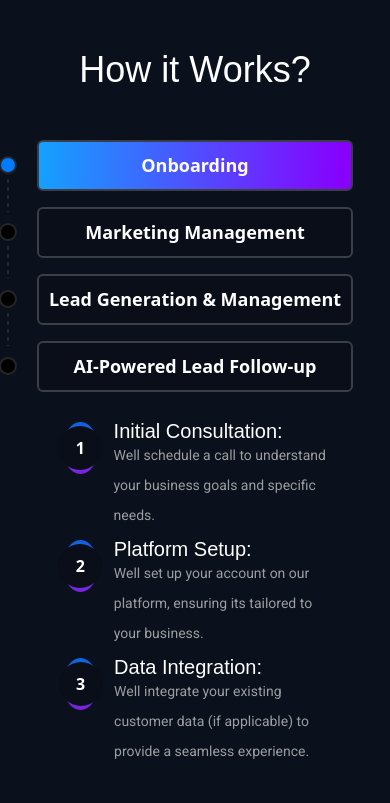
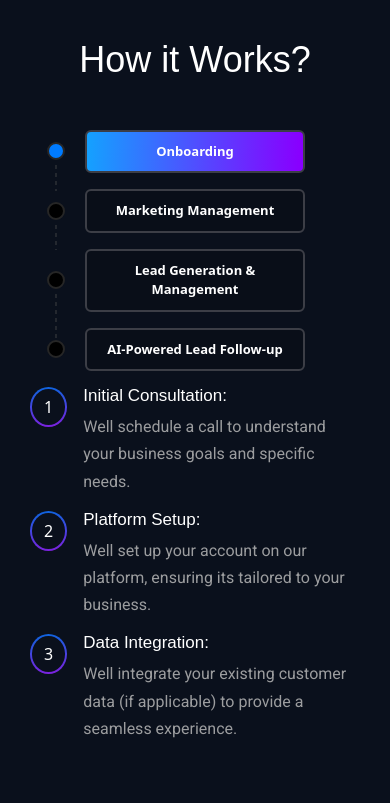
Before and after one commit to muhzee733/4ir, a Next.js app: page /landing/leadgeneration in a window 390 px wide. Shown: the part 3286-4089 px from the top of the page. Built offline with nearby package versions, Linux system fonts and the light colour scheme.

Commit message:
timeline done

```diff
--- a/src/pages/landing/leadgeneration/aivoiceCalling.css
+++ b/src/pages/landing/leadgeneration/aivoiceCalling.css
@@ -464,67 +464,54 @@
   display: flex;
   align-items: center;
   justify-content: center;
-  gap: 100px;
-  min-width: 90%;
-}
-
-.timeline-left {
+  /* gap: 100px; */
+  /* min-width: 90%; */
+}
+
+/* .timeline-left {
   align-items: flex-start;
   max-width: 50%;
-}
-
-.timeline-right {
+} */
+
+/* .timeline-right {
   max-width: 50%;
+} */
+.timeline-body{
+  width: 90%;
 }
 
 .number {
-  position: relative;
   display: flex;
   justify-content: center;
   align-items: center;
-  width: 60px;
-  height: 52px;
+  width: 40px;
+  height: 40px !important;
   border-radius: 50%;
-  background-image: linear-gradient(355.66deg, #9A0FDF -22.64%, #0F64DF 96.47%);
-  color: white;
-}
-
-.number span {
-  position: absolute;
-  background: var(--accordian-body-color);
-  width: 44px;
-  height: 44px;
+  background-color: #00BDFF;
+  background: linear-gradient(355.66deg, #9A0FDF -22.64%, #0F64DF 96.47%);
+}
+.number-span{
+  background-color: var(--backgorund);
+  width: 90%;
+  height: 90%;
   border-radius: 50%;
-  display: flex;
-  justify-content: center;
-  align-items: center;
-  font-size: 20px;
-  font-weight: 600;
-}
-
-.number3 {
-  position: relative;
-  display: flex;
-  justify-content: center;
-  align-items: center;
-  width: 56px;
-  height: 50px;
-  border-radius: 50%;
-  background-image: linear-gradient(355.66deg, #9A0FDF -22.64%, #0F64DF 96.47%);
-  color: white;
-}
-
-.number3 span {
-  position: absolute;
-  background: var(--accordian-body-color);
-  width: 44px;
-  height: 44px;
-  border-radius: 50%;
-  display: flex;
-  justify-content: center;
-  align-items: center;
-  font-size: 20px;
-  font-weight: 600;
+}
+
+
+.timeline-content {
+  width: 85%;
+  margin: 0 auto;
+}
+
+.timeline-left {
+  width: 40% !important;
+}
+
+.timeline-right {
+  width: 60% !important;
+}
+.timeline-right-content{
+  width: 100%;
 }
 
 .nav-link:hover {
@@ -539,8 +526,9 @@
   background: #00000021;
   border: 2px solid var(--border);
   border-radius: 10px;
-  padding: 15px 20px;
-  font-size: 27px;
+  width: 360px;
+  padding: 15px !important;
+  font-size: 20px;
   color: white;
   font-weight: 600;
   position: relative;
@@ -589,16 +577,6 @@
 .client-height2 {
   height: 80% !important;
 }
-
-.timeline-right-content p {
-  font-size: 17px !important;
-  line-height: 20px !important;
-}
-
-.tab-pane .timeline-right-content:nth-of-type(3) .number {
-  width: 80px !important;
-}
-
 .swiper-wrapper {
   padding: 50px 0px;
 }
@@ -623,9 +601,9 @@
   font-size: 24px !important;
 }
 
-.timeline {
+/* .timeline {
   padding: 100px 0px;
-}
+} */
 
 .clientcontent1 {
   width: 160px;
@@ -822,7 +800,22 @@
     width: 70%;
   }
 
-  .tab-pane .timeline-right-content:nth-of-type(1) .number {
+  .timeline-left {
+    width: 40% !important;
+    /* margin-right: 20px; */
+  }
+
+  .timeline-right {
+    width: 60% !important;
+  }
+
+  .nav-link {
+    width: 100%;
+    padding: 10px !important;
+    font-size: 26px;
+  }
+
+  /* .tab-pane .timeline-right-content:nth-of-type(1) .number {
     width: 50px !important;
   }
 
@@ -832,7 +825,7 @@
 
   .tab-pane .timeline-right-content:nth-of-type(3) .number {
     width: 60px !important;
-  }
+  } */
 }
 
 @media screen and (max-width: 1399px) {
@@ -841,14 +834,14 @@
     line-height: 80px !important;
   }
 
-  .timeline-content {
+  /* .timeline-content {
     gap: 40px !important;
-  }
-
-  .timeline-right-content p {
+  } */
+
+  /* .timeline-right-content p {
     font-size: 20px !important;
     line-height: 30px !important;
-  }
+  } */
 
   .swiper-wrapper {
     justify-content: center;
@@ -874,7 +867,7 @@
     width: 22%;
   }
 
-  .tab-pane .timeline-right-content:nth-of-type(1) .number {
+  /* .tab-pane .timeline-right-content:nth-of-type(1) .number {
     width: 70px !important;
   }
 
@@ -884,7 +877,7 @@
 
   .tab-pane .timeline-right-content:nth-of-type(3) .number {
     width: 85px !important;
-  }
+  } */
 
   .banner-second-heading {
     width: 70%;
@@ -980,25 +973,10 @@
     width: 48% !important;
   }
 
-  .timeline-content {
-    gap: 50px;
-  }
-
-  .tab-pane .timeline-right-content:nth-of-type(1) .number {
-    width: 70px !important;
-  }
-
-  .tab-pane .timeline-right-content:nth-of-type(2) .number {
-    width: 75px !important;
-  }
-
-  .tab-pane .timeline-right-content:nth-of-type(3) .number {
-    width: 84px !important;
-  }
-
   .nav-link {
+    width: 310px;
     padding: 10px !important;
-    font-size: 23px;
+    font-size: 19px;
   }
 
   .card3-body h5 {
@@ -1109,53 +1087,30 @@
     font-size: 20px !important;
     line-height: 30px !important;
   }
-
   .timeline-content {
-    gap: 30px;
+    width: 100% !important;
+    margin: 0 auto;
+  }
+  .timeline-body h6{
+    font-size: 17px !important;
+  }
+  .timeline-body p{
+    font-size: 16px !important;
+  }
+  .timeline-left {
+    width: 100% !important;
+    display: flex;
+    justify-content: center;
+  }
+
+  .timeline-right {
+    width: 100% !important;
   }
 
   .nav-link {
-    font-size: 18px;
-  }
-
-  .tab-pane .timeline-right-content:nth-of-type(1) .number {
-    width: 85px !important;
-  }
-
-  .tab-pane .timeline-right-content:nth-of-type(1) .number span {
-    font-size: 16px !important;
-  }
-
-  .tab-pane .timeline-right-content:nth-of-type(2) .number {
-    width: 85px !important;
-  }
-
-  .tab-pane .timeline-right-content:nth-of-type(2) .number span {
-    font-size: 16px !important;
-  }
-
-  .tab-pane .timeline-right-content:nth-of-type(3) .number {
-    width: 100px !important;
-  }
-
-  .tab-pane .timeline-right-content:nth-of-type(3) .number span {
-    font-size: 16px !important;
-  }
-
-  .timeline-content {
-    gap: 30px !important;
-  }
-
-  .timeline-right-content {
-    margin-bottom: 10px !important;
-  }
-
-  .timeline-right-content h6 {
-    font-size: 20px !important;
-  }
-
-  .timeline-right-content p {
-    font-size: 14px !important;
+    width: 266px;
+    padding: 10px !important;
+    font-size: 15px;
   }
 
   .future-wrapper {
@@ -1218,7 +1173,7 @@
     line-height: 40px !important;
   }
 
-  .tab-pane .timeline-right-content:nth-of-type(1) .number {
+  /* .tab-pane .timeline-right-content:nth-of-type(1) .number {
     width: 52px !important;
   }
 
@@ -1228,11 +1183,11 @@
 
   .tab-pane .timeline-right-content:nth-of-type(3) .number {
     width: 65px !important;
-  }
-
-  .timeline-right-content h6 {
+  } */
+
+  /* .timeline-right-content h6 {
     margin: 0px !important;
-  }
+  } */
 
   .aiPoweredIndustries-content p {
     width: 100%;
@@ -1243,13 +1198,13 @@
     flex-direction: column !important;
   }
 
-  .timeline-left {
+  /* .timeline-left {
     max-width: 100% !important;
-  }
-
-  .timeline-right {
+  } */
+
+  /* .timeline-right {
     max-width: 100% !important;
-  }
+  } */
 
   h2 {
     font-size: 36px !important;
@@ -1344,9 +1299,9 @@
     max-width: 80% !important;
   }
 
-  .timeline-right {
+  /* .timeline-right {
     max-width: 80% !important;
-  }
+  } */
 
   .aifuturecard .card3 h5 {
     font-size: 18px !important;
@@ -1405,7 +1360,7 @@
     margin-bottom: 10px !important;
   }
 
-  .tab-pane .timeline-right-content:nth-of-type(1) .number {
+  /* .tab-pane .timeline-right-content:nth-of-type(1) .number {
     width: 75px !important;
   }
 
@@ -1415,6 +1370,11 @@
 
   .tab-pane .timeline-right-content:nth-of-type(3) .number {
     width: 93px !important;
+  } */
+  .nav-link {
+    width: 220px;
+    padding: 10px !important;
+    font-size: 13px;
   }
 
   p {
@@ -1574,9 +1534,9 @@
     margin: 0px 0px 50px 0px !important;
   }
 
-  .timeline {
+  /* .timeline {
     padding: 50px 0px;
-  }
+  } */
 
   .banner-heading-top {
     width: 90% !important;
--- a/src/pages/landing/leadgeneration/index.jsx
+++ b/src/pages/landing/leadgeneration/index.jsx
@@ -394,7 +394,7 @@ export default function AiVoiceCalling() {
                     aria-orientation="vertical"
                   >
                     <button
-                      class="nav-link position-relative active"
+                      class="nav-link  active"
                       id="v-pills-home-tab"
                       data-bs-toggle="pill"
                       data-bs-target="#v-pills-home"
@@ -451,11 +451,11 @@ export default function AiVoiceCalling() {
                       role="tabpanel"
                       aria-labelledby="v-pills-home-tab"
                     >
-                      <div className="d-flex gap-3 timeline-right-content mb-3">
-                        <div className="number text-white position-relative">
-                          <span className="position-absolute">1</span>
+                      <div className="d-flex  timeline-right-content my-3">
+                        <div className="number text-white me-3">
+                          <span className="number-span d-flex justify-content-center align-items-center">1</span>
                         </div>
-                        <div>
+                        <div className="timeline-body">
                           <h6>Initial Consultation: </h6>
                           <p>
                             Well schedule a call to understand your business
@@ -464,10 +464,10 @@ export default function AiVoiceCalling() {
                         </div>
                       </div>
                         <div className="d-flex gap-3 timeline-right-content mb-3">
-                        <div className="number text-white position-relative">
-                          <span className="position-absolute">2</span>
+                          <div className="number text-white">
+                            <span className="number-span d-flex justify-content-center align-items-center">2</span>
                           </div>
-                        <div>
+                          <div className="timeline-body">
                             <h6>Platform Setup: </h6>
                             <p>
                               {" "}
@@ -478,9 +478,9 @@ export default function AiVoiceCalling() {
                         </div>
                         <div className="d-flex timeline-right-content gap-3 mb-3">
                           <div className="number text-white position-relative">
-                          <span className="position-absolute">3</span>
+                            <span className="number-span d-flex justify-content-center align-items-center">3</span>
                           </div>
-                        <div>
+                          <div className="timeline-body">
                             <h6>Data Integration: </h6>
                             <p>
                               {" "}
@@ -496,11 +496,11 @@ export default function AiVoiceCalling() {
                       role="tabpanel"
                       aria-labelledby="v-pills-profile-tab"
                     >
-                      <div className="d-flex gap-3 timeline-right-content mb-3">
+                      <div className="d-flex gap-3 timeline-right-content my-3">
                         <div className="number text-white position-relative">
-                          <span className="position-absolute">1</span>
+                          <span className="number-span d-flex justify-content-center align-items-center">1</span>
                         </div>
-                        <div>
+                        <div className="timeline-body">
                           <h6>Strategic Planning: </h6>
                           <p>
                             Our marketing experts will develop a customized marketing strategy aligned with your business objectives.
@@ -509,9 +509,9 @@ export default function AiVoiceCalling() {
                       </div>
                       <div className="d-flex gap-3 timeline-right-content mb-3">
                         <div className="number text-white position-relative">
-                          <span className="position-absolute">2</span>
+                          <span className="number-span d-flex justify-content-center align-items-center">2</span>
                         </div>
-                        <div>
+                        <div className="timeline-body">
                           <h6>Campaign Execution: </h6>
                           <p>
                             Well implement a range of marketing tactics, including.
@@ -520,9 +520,9 @@ export default function AiVoiceCalling() {
                       </div>
                       <div className="d-flex timeline-right-content gap-3 mb-3">
                         <div className="number text-white position-relative">
-                          <span className="position-absolute">3</span>
+                          <span className="number-span d-flex justify-content-center align-items-center">3</span>
                         </div>
-                        <div>
+                        <div className="timeline-body">
                           <h6>Performance Tracking: </h6>
                           <p>
                             Well monitor key metrics to measure the effectiveness of our marketing efforts and make data-driven adjustments.
@@ -536,11 +536,11 @@ export default function AiVoiceCalling() {
                       role="tabpanel"
                       aria-labelledby="v-pills-messages-tab"
                     >
-                      <div className="d-flex gap-3 timeline-right-content mb-3">
+                      <div className="d-flex gap-3 timeline-right-content  my-3">
                         <div className="number text-white position-relative">
-                          <span className="position-absolute">1</span>
+                          <span className="number-span d-flex justify-content-center align-items-center">1</span>
                         </div>
-                        <div>
+                        <div className="timeline-body">
                           <h6>Lead Capture:</h6>
                           <p>
                             Our marketing campaigns will generate high-quality leads that are captured and stored in Go HighLevel.
@@ -549,9 +549,9 @@ export default function AiVoiceCalling() {
                       </div>
                       <div className="d-flex gap-3 timeline-right-content mb-3">
                         <div className="number text-white position-relative">
-                          <span className="position-absolute">2</span>
+                          <span className="number-span d-flex justify-content-center align-items-center">2</span>
                         </div>
-                        <div>
+                        <div className="timeline-body">
                           <h6>Lead Qualification:
                           </h6>
                           <p>
@@ -561,9 +561,9 @@ export default function AiVoiceCalling() {
                       </div>
                       <div className="d-flex timeline-right-content gap-3 mb-3">
                         <div className="number text-white position-relative">
-                          <span className="position-absolute">3</span>
+                          <span className="number-span d-flex justify-content-center align-items-center">3</span>
                         </div>
-                        <div>
+                        <div className="timeline-body">
                           <h6>Lead Nurturing:</h6>
                           <p>
                             Well implement a lead nurturing strategy to keep leads engaged and move them through the sales funnel.
@@ -577,11 +577,11 @@ export default function AiVoiceCalling() {
                       role="tabpanel"
                       aria-labelledby="v-pills-settings-tab"
                     >
-                      <div className="d-flex gap-3 timeline-right-content mb-3">
+                      <div className="d-flex gap-3 timeline-right-content my-3">
                         <div className="number text-white position-relative">
-                          <span className="position-absolute">1</span>
+                          <span className="number-span d-flex justify-content-center align-items-center">1</span>
                         </div>
-                        <div>
+                        <div className="timeline-body">
                           <h6>Automated Follow-up:  </h6>
                           <p>
                             Our AI-powered voice calling system will automatically follow up with leads, saving you time and resources.
@@ -590,9 +590,9 @@ export default function AiVoiceCalling() {
                       </div>
                       <div className="d-flex gap-3 timeline-right-content mb-3">
                         <div className="number text-white position-relative">
-                          <span className="position-absolute">2</span>
+                          <span className="number-span d-flex justify-content-center align-items-center">2</span>
                         </div>
-                        <div>
+                        <div className="timeline-body">
                           <h6>Personalized Messages:</h6>
                           <p>
 
@@ -602,9 +602,9 @@ export default function AiVoiceCalling() {
                       </div>
                       <div className="d-flex timeline-right-content gap-3 mb-3">
                         <div className="number text-white position-relative">
-                          <span className="position-absolute">3</span>
+                          <span className="number-span d-flex justify-content-center align-items-center">3</span>
                         </div>
-                        <div>
+                        <div className="timeline-body">
                           <h6>Efficient Lead Qualification: </h6>
                           <p>
                             The AI will quickly identify qualified leads and prioritize them for further follow-up.
@@ -613,9 +613,9 @@ export default function AiVoiceCalling() {
                       </div>
                       <div className="d-flex timeline-right-content gap-3 mb-3">
                         <div className="number text-white position-relative">
-                          <span className="position-absolute">4</span>
+                          <span className="number-span d-flex justify-content-center align-items-center">4</span>
                         </div>
-                        <div>
+                        <div className="timeline-body">
                           <h6>Enhanced Conversion Rates:</h6>
                           <p>
                             By consistently following up with leads, well increase the likelihood of conversions.
@@ -717,6 +717,7 @@ export default function AiVoiceCalling() {
             </div>
           </div>
         </section>
+
         <section>
           <div className="Client-Wrapper">
             <div className="container">
```
Lines whose indentation alone changed are shown as unchanged.
